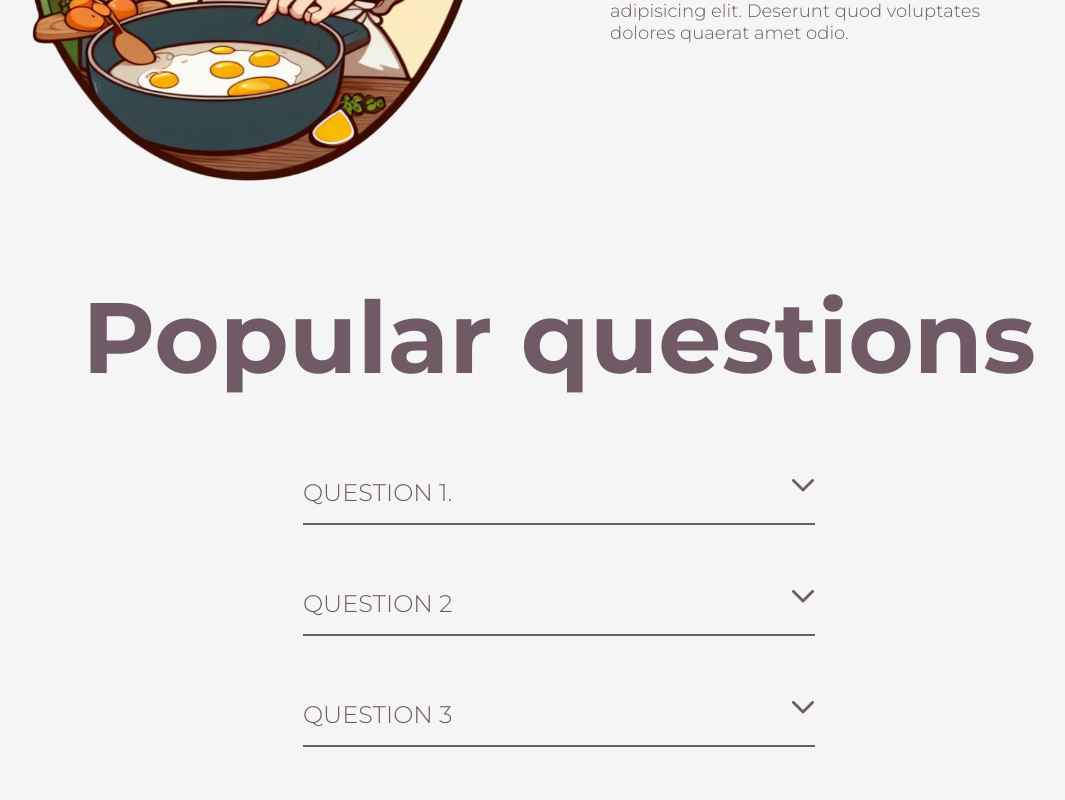
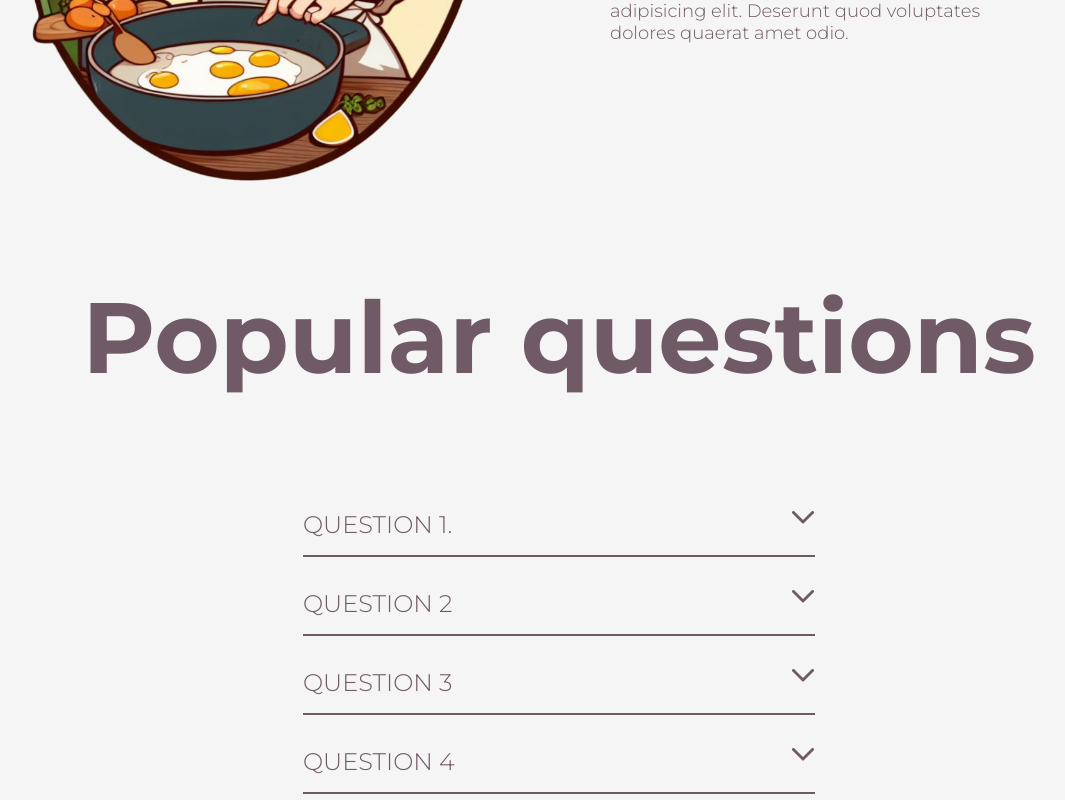
Before and after one commit to Dzmi3y/CupcakeShop, a React (Create React App) app in the folder CupcakeShopClient/: page / in a window 1280 px wide. Shown: the part 3780-4580 px from the top of the page, without its empty margins (81-1146 px from the left). Built offline with nearby package versions, Linux system fonts and the light colour scheme; no server answers; what axios-mock-adapter would draw is missing.

Commit message:
fix question accordion

```diff
--- a/CupcakeShopClient/src/components/pages/HomePage/Questions.tsx
+++ b/CupcakeShopClient/src/components/pages/HomePage/Questions.tsx
@@ -1,9 +1,6 @@
 import styled, { keyframes } from "styled-components";
 import ArrowImg from "../../../assets/images/ArrowForAccardion.png";
 import React, { useEffect, useRef, useState } from "react";
-
-
-
 
 
 type QuestionInfo = {
@@ -11,7 +8,6 @@ type QuestionInfo = {
     question: string,
     answer: string,
 }
-
 
 const questionList: QuestionInfo[] =
     [
@@ -23,28 +19,32 @@ const questionList: QuestionInfo[] =
 
 const Container = styled.div`
     margin: 5rem auto 7rem auto;
-    width: 40%;
+    width: 80%;
+    @media (min-width: 1200px) {
+        width: 40%;
+    }
+
 `;
 
-
 const showAnswerAnimation = keyframes`
-    from{ margin-top: -100%; margin-bottom:100%; }
-    to { margin-top: 0%; margin-bottom:0%; }
+    from{ margin-top: -100%;  }
+    to { margin-top: 0%;  }
 `;
 const hideAnswerAnimation = keyframes`
-    from{ margin-top: 0%; margin-bottom:0%; }
-    to { margin-top: -100%; margin-bottom:100%; }
+    from{ margin-top: 0%; }
+    to { margin-top: -100%;}
 `;
 
 const AnswerWrapper = styled.div`
      overflow: hidden;
     .selected{
-        animation: ${showAnswerAnimation} 0.1s ;
-       height: 100%;
+        animation: ${showAnswerAnimation} 0.5s ;
+        margin-top: 0px;
     }
     .unSelected{
-        animation: ${hideAnswerAnimation} 0.1s ;
-        /*fix it*/
+        animation: ${hideAnswerAnimation} 0.5s ;
+        margin-top: -100%;
+        height: 0;
     }
 `;
 const AccordionItemContainer = styled.div``;
@@ -52,6 +52,7 @@ const QuestionContainer = styled.div`
     display: flex;
     border-bottom: 2px solid var(--color-dark);
     padding-bottom: 1rem;
+    margin-top: 2rem;
     cursor: pointer;
     .selected{
         transform: rotate(180deg);
@@ -63,9 +64,9 @@ const Question = styled.div`
 `;
 const Answer = styled.div`
     font-size: var(--text-size-medium);
-    margin: 2rem 0 2rem 0;
+    margin: 2rem 0 0 0;
     overflow: hidden;
-    height: 0;/*fix it*/
+    padding-top: 2rem;
 `;
 const StyledImg = styled.img`
     margin-left: auto;
@@ -80,7 +81,6 @@ type AccItemProps = {
 }
 
 
-
 const AccordionItem: React.FC<AccItemProps> = ({ questionInfo, idOfSelectedQuestion, handleToggle }) => {
     const { id, question, answer } = questionInfo;
     const [isSelected, setIsSelected] = useState(false);
@@ -89,9 +89,6 @@ const AccordionItem: React.FC<AccItemProps> = ({ questionInfo, idOfSelectedQuest
         setIsSelected(id === idOfSelectedQuestion);
 
     }, [idOfSelectedQuestion]);
-
-    const height = useRef<HTMLDivElement>(null);
-    console.log(height.current?.clientHeight);
 
     return (
         <AccordionItemContainer>
@@ -103,7 +100,7 @@ const AccordionItem: React.FC<AccItemProps> = ({ questionInfo, idOfSelectedQuest
                     alt="Arrow" />
             </QuestionContainer>
             <AnswerWrapper>
-                <Answer className={isSelected ? "selected" : "unSelected"}><div ref={height}>{answer}</div></Answer>
+                <Answer className={isSelected ? "selected" : "unSelected"}>{answer}</Answer>
             </AnswerWrapper>
         </AccordionItemContainer>
     )
```
